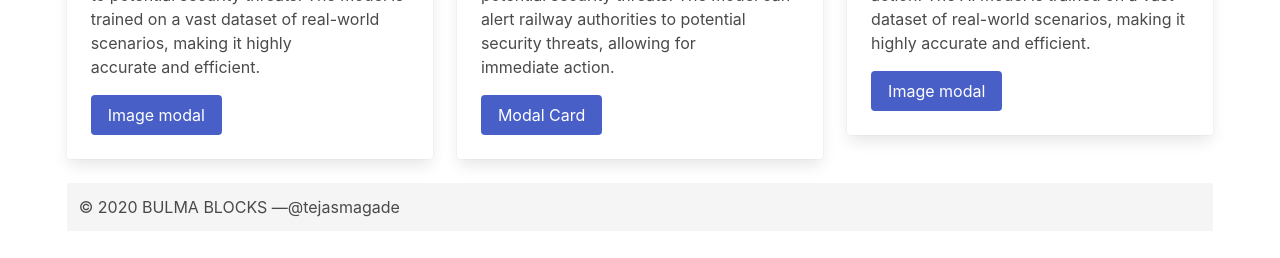
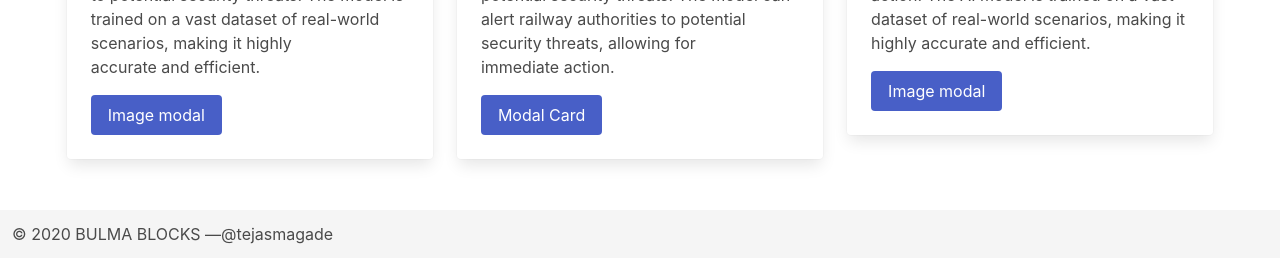
Before and after one commit to ked1108/SafeTV, a Flask app: page / in a window 1280 px wide. Shown: the part 542-800 px from the top of the page. Run offline with Flask 3, Linux system fonts and the light colour scheme.

Commit message:
made it pretty

```diff
--- a/templates/about.html
+++ b/templates/about.html
@@ -54,4 +54,5 @@
 		</div>
 	  </div>
 	</div>
+</section>
 {% endblock %}
--- a/templates/base.html
+++ b/templates/base.html
@@ -22,7 +22,7 @@
     {% block body %}
     {% endblock %}
     <!-- footer -->
-    <footer style="width: 100%;">
+    <footer style=" position: fixed; width: 100%; margin: auto; bottom: 0;">
         <div class="has-background-light p-3">
           <p>© 2020 BULMA BLOCKS <br class="is-hidden-tablet" /> —@tejasmagade
               <span class="is-pulled-right">
```
